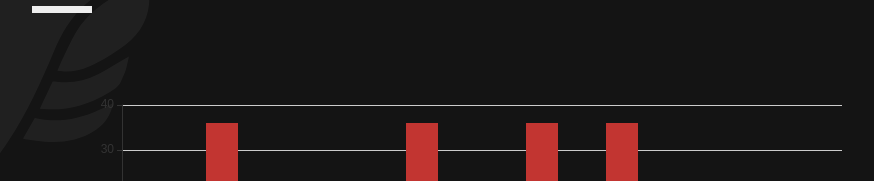
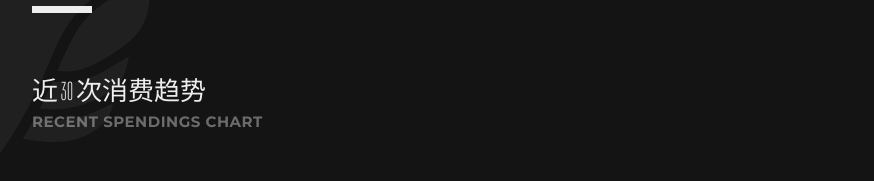
Before and after one commit to tjwhm/ecard, a Vue app in the folder front-end/vue-ecard/: page /#/detail in a window 1280 px wide. Shown: the part 365-546 px from the top of the page, without its empty margins (158-1032 px from the left). Built offline with nearby package versions, Linux system fonts and the light colour scheme; no server answers.

Commit message:
add-title-cluster-component-and-adjust-styles

```diff
--- a/front-end/vue-ecard/src/components/DataTable.vue
+++ b/front-end/vue-ecard/src/components/DataTable.vue
@@ -1,7 +1,11 @@
 <template>
     <div class="data-table">
       <div class="table-row" :key="record.id" v-for="record in records">
-        {{record.location}}
+        <span class="table-prop">{{record.timestamp}}</span>
+        <span class="table-prop">{{record.location}}</span>
+        <span class="table-prop">{{record.value}}</span>
+        <span class="table-prop">{{record.location}}</span>
+        <span class="table-prop">{{record.latest_balance}}</span>
       </div>
     </div>
 </template>
@@ -35,12 +39,16 @@ export default {
 
 <style scoped lang="scss">
 
+.table-row {
+  padding: 12px;
+  margin: 6px;
+  background: rgba(255,255,255,0.05);
+  display: flex;
+  justify-content: space-around;
 
-.table-row {
-  padding: 20px;
-  margin: 6px;
-  background: red;
-  display: flex;
+  table-prop {
+    display: inline-block;
+  }
 }
 
 </style>
--- /dev/null
+++ b/front-end/vue-ecard/src/components/TitleCluster.vue
@@ -0,0 +1,38 @@
+<template>
+    <div class="title-cluster">
+        <div class="title-zh font-condensed">{{ titleZh }}</div>
+        <div class="title-en">{{ titleEn }}</div>
+    </div>
+</template>
+
+<script>
+export default {
+  name: "TitleCluster",
+  props: {
+    titleZh: String,
+    titleEn: String,
+  }
+};
+</script>
+
+<style scoped lang="scss">
+
+.title-cluster {
+  margin: 25px 0 15px;
+}
+.title-zh,
+.title-en {
+  text-transform: uppercase;
+  font-size: 26px;
+
+}
+
+.title-en {
+  letter-spacing: 0.5px;
+  font-size: 15px;
+  opacity: 0.4;
+  margin-top: 5px;
+  font-weight: bold;
+}
+
+</style>
--- a/front-end/vue-ecard/src/views/Detail.vue
+++ b/front-end/vue-ecard/src/views/Detail.vue
@@ -2,7 +2,9 @@
   <div class="detail">
     <Header subheadings="Detail"/>
     <div style="height: 20px;"/>
+    <TitleCluster title-zh="近 30 次消费趋势" title-en="Recent Spendings Chart"></TitleCluster>
     <div id="chart-container"></div>
+    <TitleCluster title-zh="消费详单" title-en="Recent Spendings Details"></TitleCluster>
     <DataTable sourceUrl="https://api.myjson.com/bins/193so2"></DataTable>
     <div style="height: 70px;"/>
     <router-link to="/home"><button>返回 Home</button></router-link>
@@ -16,13 +18,15 @@
 import Header from "@/components/Header.vue";
 import Footer from "@/components/Footer.vue";
 import DataTable from "@/components/DataTable.vue";
+import TitleCluster from "@/components/TitleCluster.vue";
 
 export default {
   name: "detail",
   components: {
     Header,
     Footer,
-    DataTable
+    DataTable,
+    TitleCluster
   },
   methods: {
     initChart: function() {
```
